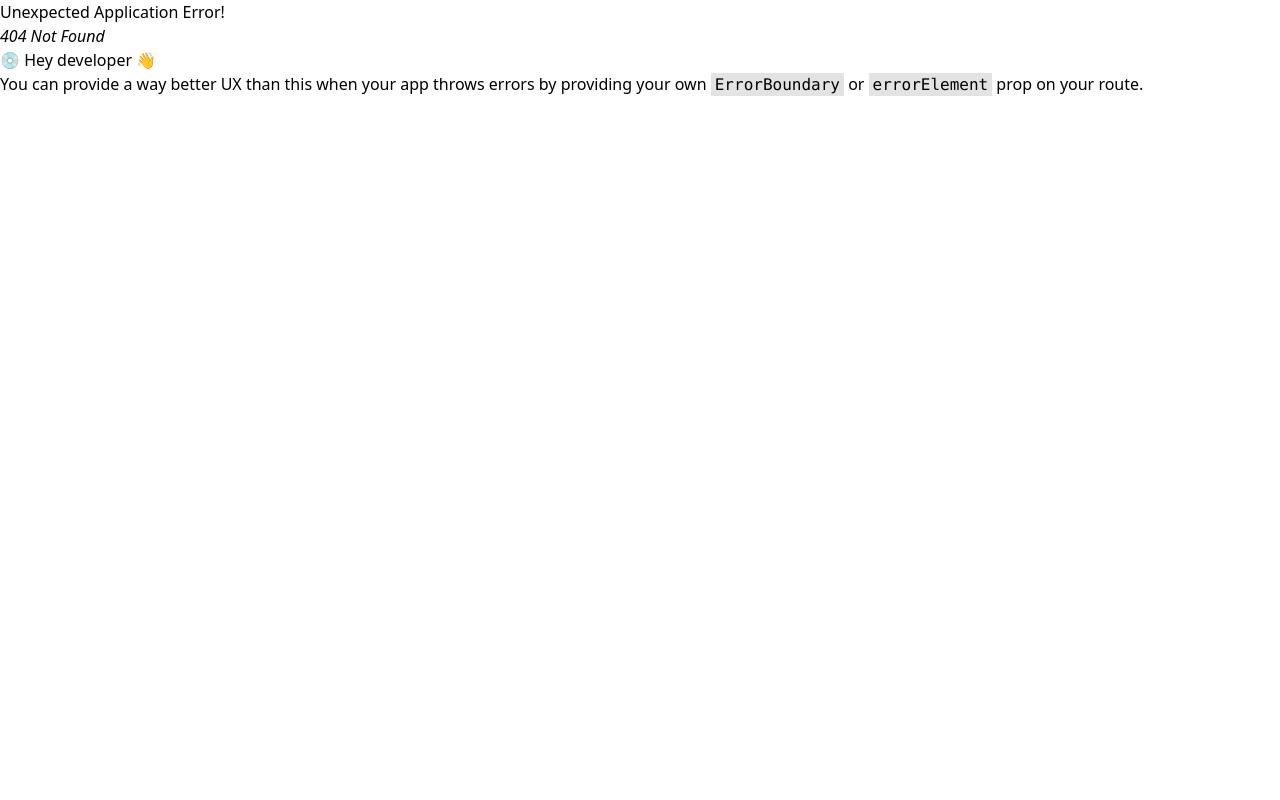
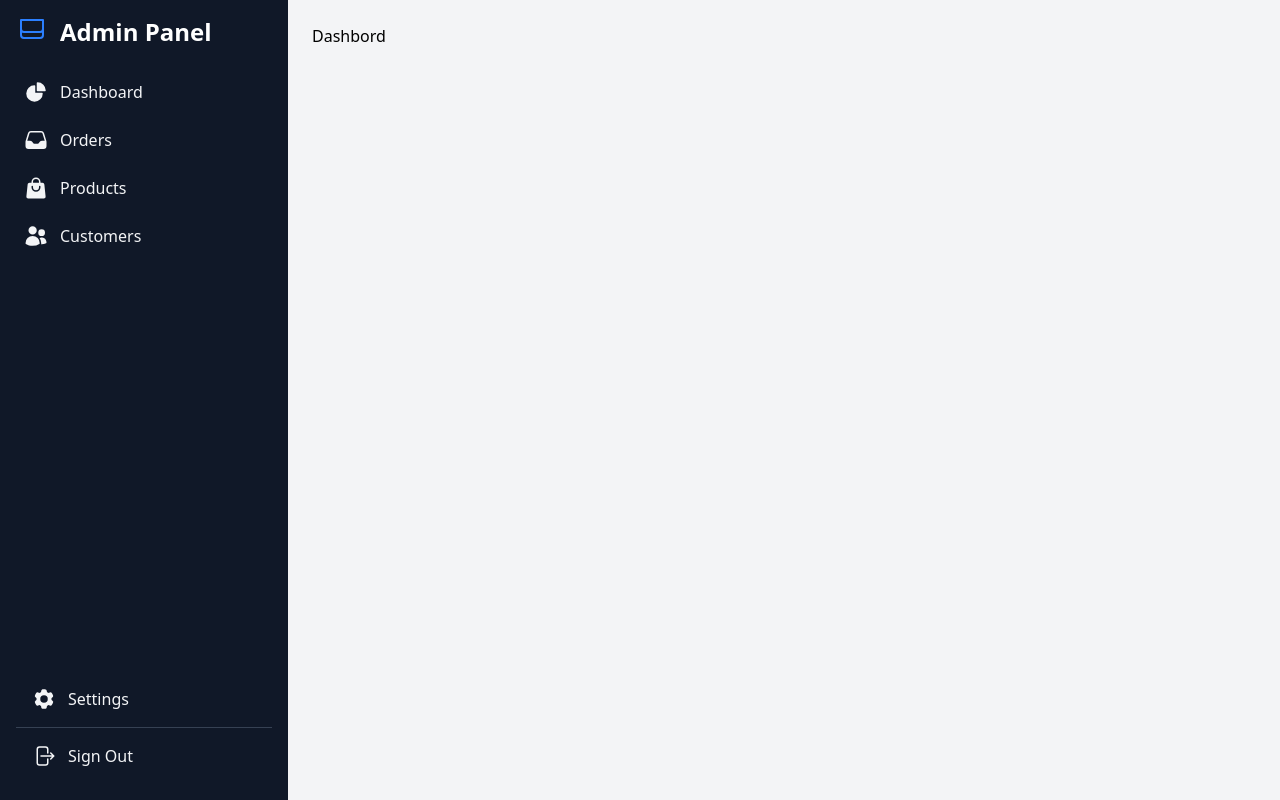
Before and after one commit to methus364/projectY3, a React (Vite) app: page /admin in a window 1280 px wide. Before the commit this address had no page. Built offline with nearby package versions, Linux system fonts and the light colour scheme.

Commit message:
add admin page

```diff
--- a/package.json
+++ b/package.json
@@ -10,6 +10,7 @@
     "preview": "vite preview"
   },
   "dependencies": {
+    "@heroicons/react": "^2.2.0",
     "@tailwindcss/vite": "^4.1.11",
     "react": "^19.1.0",
     "react-dom": "^19.1.0",
--- /dev/null
+++ b/src/components/admin/Menubar.jsx
@@ -0,0 +1,80 @@
+import React from 'react';
+import { NavLink } from 'react-router-dom';
+
+// Import icons จาก Heroicons
+import {
+  ChartPieIcon,
+  ShoppingBagIcon,
+  InboxIcon,
+  UsersIcon,
+  Cog6ToothIcon,
+  ArrowRightOnRectangleIcon,
+} from '@heroicons/react/24/solid';
+
+const Menubar = () => {
+  // ฟังก์ชันสำหรับจัดการสไตล์ของ NavLink
+  const navLinkStyles = ({ isActive }) =>
+    isActive
+      ? 'flex items-center p-2 rounded-lg bg-blue-600 text-white' // สไตล์เมื่อ Active
+      : 'flex items-center p-2 rounded-lg text-gray-100 hover:bg-gray-700'; // สไตล์ปกติ
+
+  return (
+    <div className="flex h-screen w-72 flex-col bg-gray-900 p-4 text-white">
+      {/* ส่วนหัวของ Sidebar */}
+      <div className="mb-6 flex items-center">
+        <svg className="mr-3 h-8 w-8 text-blue-500" xmlns="http://www.w3.org/2000/svg" fill="none" viewBox="0 0 24 24" strokeWidth={1.5} stroke="currentColor">
+          <path strokeLinecap="round" strokeLinejoin="round" d="M3.75 3v11.25A2.25 2.25 0 0 0 6 16.5h12A2.25 2.25 0 0 0 20.25 14.25V3m-16.5 0h16.5m-16.5 0v6.75A2.25 2.25 0 0 0 6 12h12a2.25 2.25 0 0 0 2.25-2.25V3" />
+        </svg>
+        <span className="text-2xl font-semibold">Admin Panel</span>
+      </div>
+
+      {/* รายการเมนู */}
+      <nav className="flex-grow">
+        <ul className="space-y-2">
+          <li>
+            <NavLink to="/admin/dashboard" className={navLinkStyles}>
+              <ChartPieIcon className="h-6 w-6" />
+              <span className="ml-3">Dashboard</span>
+            </NavLink>
+          </li>
+          <li>
+            <NavLink to="/admin/orders" className={navLinkStyles}>
+              <InboxIcon className="h-6 w-6" />
+              <span className="ml-3">Orders</span>
+            </NavLink>
+          </li>
+          <li>
+            <NavLink to="/admin/products" className={navLinkStyles}>
+              <ShoppingBagIcon className="h-6 w-6" />
+              <span className="ml-3">Products</span>
+            </NavLink>
+          </li>
+          <li>
+            <NavLink to="/admin/customers" className={navLinkStyles}>
+              <UsersIcon className="h-6 w-6" />
+              <span className="ml-3">Customers</span>
+            </NavLink>
+          </li>
+        </ul>
+      </nav>
+
+      {/* ส่วนโปรไฟล์ผู้ใช้ด้านล่าง */}
+      <div className="mt-auto">
+        <div className="p-2">
+            <a href="#" className={navLinkStyles({isActive: false})}>
+                <Cog6ToothIcon className="h-6 w-6" />
+                <span className="ml-3">Settings</span>
+            </a>
+        </div>
+        <div className="border-t border-gray-700 p-2">
+            <a href="#" className={navLinkStyles({isActive: false})}>
+                <ArrowRightOnRectangleIcon className="h-6 w-6" />
+                <span className="ml-3">Sign Out</span>
+            </a>
+        </div>
+      </div>
+    </div>
+  );
+};
+
+export default Menubar;
--- /dev/null
+++ b/src/layouts/LayoutAdmin.jsx
@@ -0,0 +1,19 @@
+import React from 'react';
+import Menubar from "../components/admin/Menubar"
+import { Outlet } from 'react-router-dom';
+
+const AdminLayout = () => {
+    return (
+        <div className="flex bg-gray-100">
+            {/* Sidebar */}
+            <Menubar />
+
+            {/* Main Content */}
+            <main className="flex-grow p-6">
+                <Outlet /> {/* เนื้อหาของแต่ละหน้าจะแสดงที่นี่ */}
+            </main>
+        </div>
+    );
+};
+
+export default AdminLayout;
--- /dev/null
+++ b/src/page/admin/Dashbord.jsx
@@ -0,0 +1,11 @@
+import React from 'react'
+
+const Dashbord = () => {
+  return (
+    <>
+      Dashbord
+    </>
+  )
+}
+
+export default Dashbord
--- a/src/page/user/Booking.jsx
+++ /dev/null
@@ -1,13 +0,0 @@
-import Carousel from '../../components/user/Carousel'
-import Navbar from '../../components/user/Navbar'
-
-const Home = () => {
-  return (
-    <>
-      <Navbar />
-      <Carousel/>
-    </>
-  )
-}
-
-export default Home
--- a/src/page/user/Login.jsx
+++ /dev/null
@@ -1,13 +0,0 @@
-import Carousel from '../../components/user/Carousel'
-import Navbar from '../../components/user/Navbar'
-
-const Home = () => {
-  return (
-    <>
-      <Navbar />
-      <Carousel/>
-    </>
-  )
-}
-
-export default Home
--- a/src/routes/appRouter.jsx
+++ b/src/routes/appRouter.jsx
@@ -1,20 +1,17 @@
 import { createBrowserRouter, RouterProvider } from "react-router-dom";
 import Home from "../page/user/Home";
-
+import Dashbord from "../page/admin/Dashbord";
+import LayoutAdmin from "../layouts/LayoutAdmin";
 // รวม Router สำหรับเปลี่ยนไปหน้าต่างๆ
 const router = createBrowserRouter([
-  // {
-  //   // router ฝั่ง admin
-  //   path: "/admin",
-  //   element: <LayoutAdmin />,
-  //   children: [
-  //     { index: true, element: <Product /> },
-  //     { path: "coures", element: <Coures /> },
-  //     { path: "addproduct", element: <Addproduct /> },
-  //     { path: "addcoures", element: <Addcoures /> },
-  //     { path: "addcategory", element: <Addnewcategory /> },
-  //   ],
-  // },
+  {
+    // router ฝั่ง admin
+    path: "/admin",
+    element: <LayoutAdmin />,
+    children: [
+      { index: true, element: <Dashbord /> },
+    ],
+  },
 // router ฝั่ง user
   {
     path: "/",
```
Also changed, not shown: 1 other file (tests, documents, lock files or other folders).
